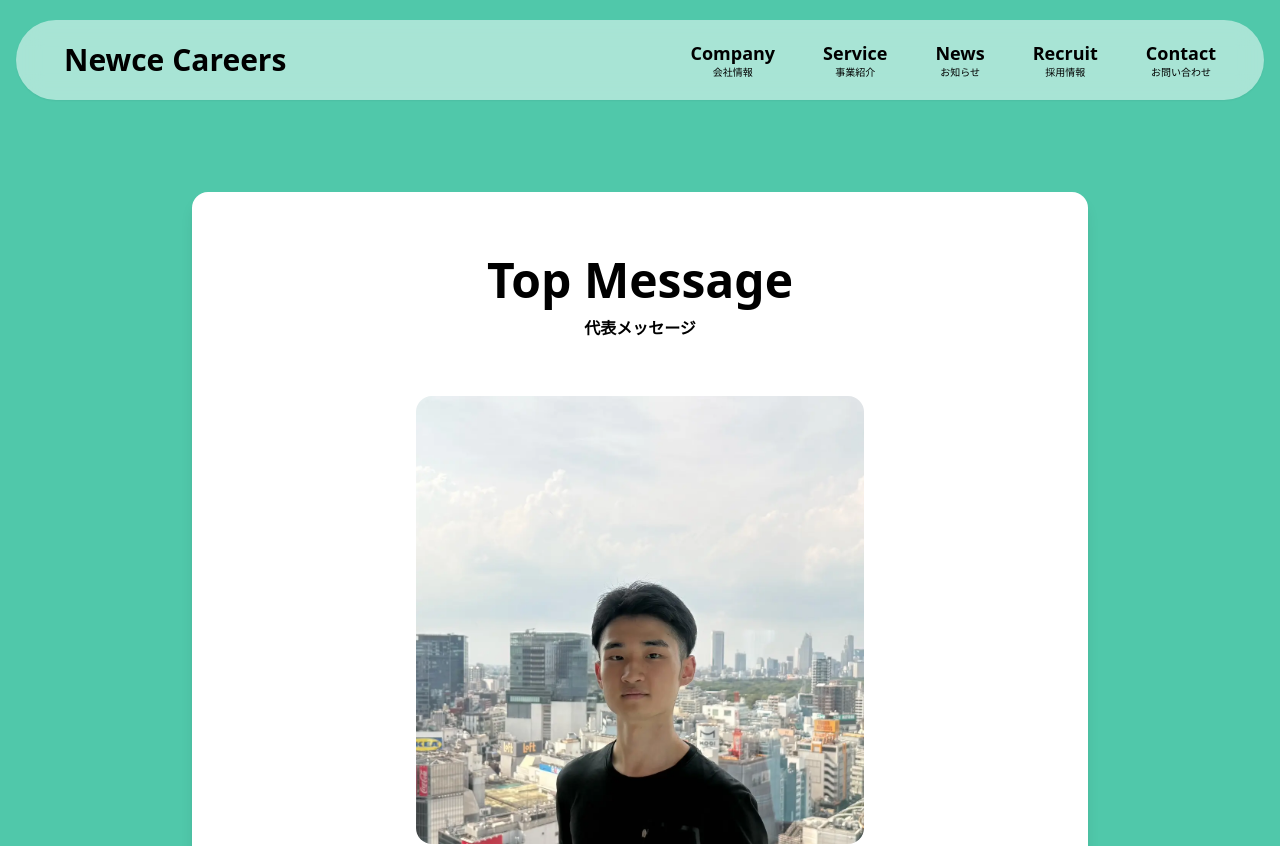
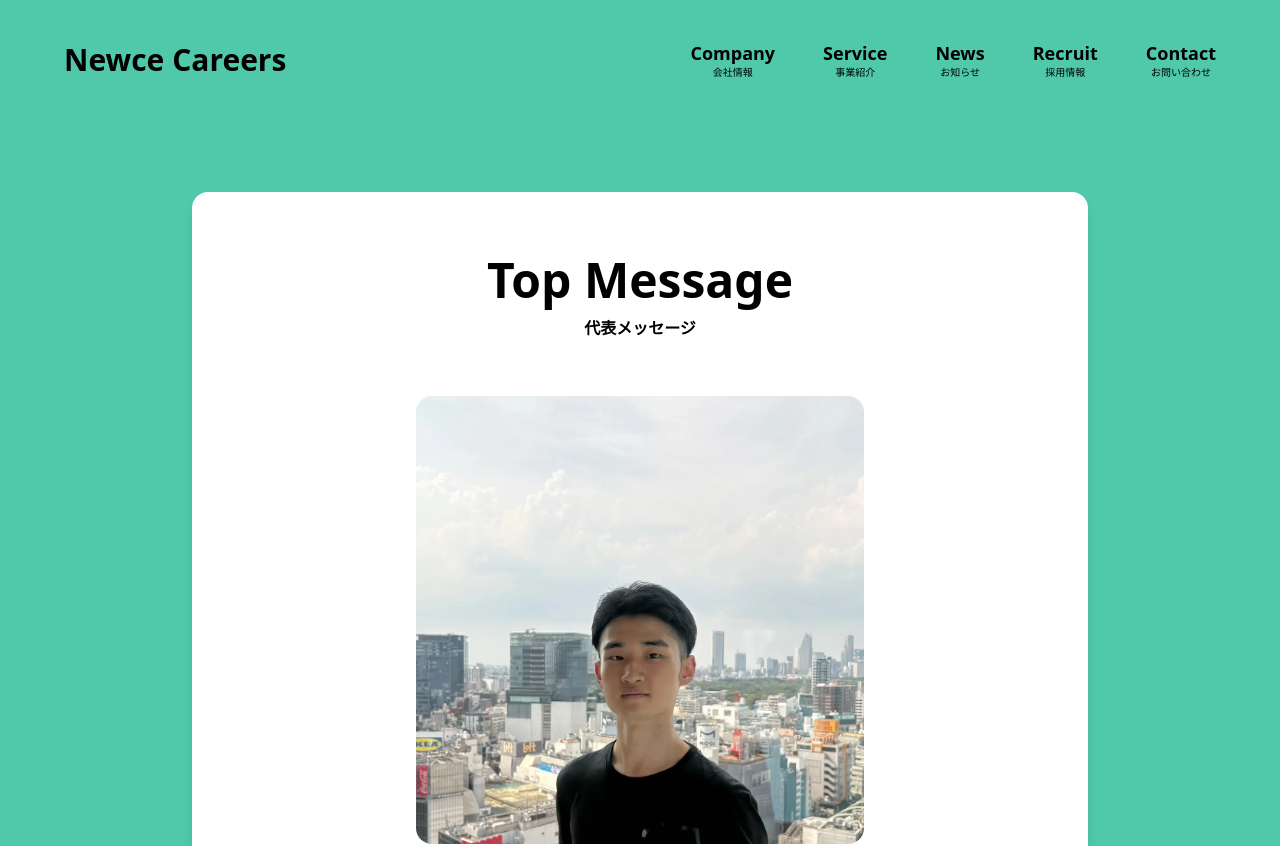
Before and after one commit to KotaKayamori/v0-newce-corporate-page, a Next.js app: page /careers in a window 1280 px wide. Shown: the top 846 px of the page. Built offline with nearby package versions, Linux system fonts and the light colour scheme; a web font is replaced by a local one.

Commit message:
style: update Careers page header to be transparent
Remove background color, blur, rounding, and shadow from header.

```diff
--- a/app/careers/page.tsx
+++ b/app/careers/page.tsx
@@ -235,7 +235,7 @@ export default function CareersPage() {
     <div className="flex min-h-screen flex-col" style={{ backgroundColor: dynamicBg, transition: "background-color 1.5s ease" }}>
       {/* PC Header */}
       <div className="hidden md:block fixed top-0 left-0 right-0 z-50 px-4 pt-5">
-        <div className="w-full flex h-20 items-center justify-between px-8 lg:px-12 bg-white/50 backdrop-blur-md rounded-full shadow-sm">
+        <div className="w-full flex h-20 items-center justify-between px-8 lg:px-12">
           <Link href="/careers" className="flex items-center">
             <span className="text-3xl font-bold text-black">Newce Careers</span>
           </Link>
@@ -258,7 +258,7 @@ export default function CareersPage() {
 
       {/* Mobile Header */}
       <header className={`md:hidden fixed top-0 z-50 w-full px-4 pt-4 ${isMenuOpen ? "pointer-events-none" : ""}`}>
-        <div className="flex h-16 items-center justify-between px-5 bg-white/50 backdrop-blur-md rounded-full shadow-sm pointer-events-auto">
+        <div className="flex h-16 items-center justify-between px-5 pointer-events-auto">
           <Link href="/careers" className="flex items-center">
             <span className="font-bold text-black pl-2" style={{ fontSize: "24px" }}>Newce Careers</span>
           </Link>
--- a/components/navbar.tsx
+++ b/components/navbar.tsx
@@ -19,7 +19,7 @@ export default function Navbar() {
     <>
       {/* PC Navigation */}
       <div className="hidden md:block fixed top-0 left-0 right-0 z-50 px-4 pt-5">
-        <div className="w-full flex h-20 items-center justify-between px-8 lg:px-12 bg-white/50 backdrop-blur-md rounded-full shadow-sm">
+        <div className="w-full flex h-20 items-center justify-between px-8 lg:px-12">
           {/* PCナビゲーションの"Newce"ロゴ */}
           <Link href="/" className="flex items-center space-x-2">
             <span className="text-3xl font-bold text-black">Newce</span>
@@ -41,7 +41,7 @@ export default function Navbar() {
 
       {/* Mobile Navigation */}
       <header className={`md:hidden fixed top-0 z-50 w-full px-4 pt-4 ${isOpen ? "pointer-events-none" : ""}`}>
-        <div className="flex h-16 items-center justify-between px-5 bg-white/50 backdrop-blur-md rounded-full shadow-sm pointer-events-auto">
+        <div className="flex h-16 items-center justify-between px-5 pointer-events-auto">
           <Link href="/" className="flex items-center space-x-2 mt-0">
             <span className="text-3xl font-bold text-black pl-2">
               Newce
```
